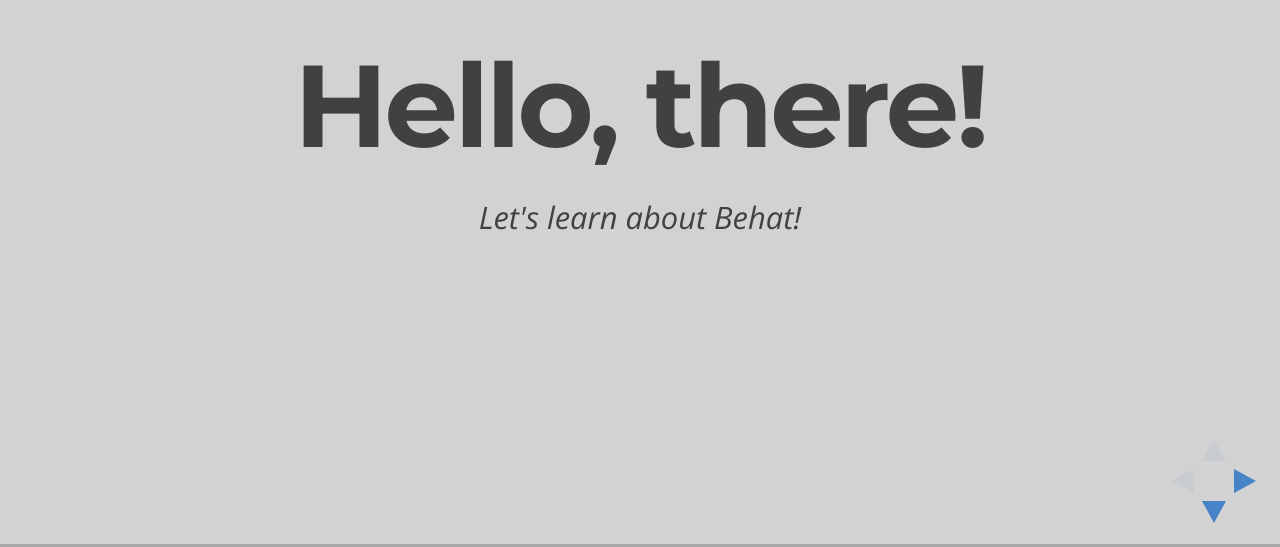
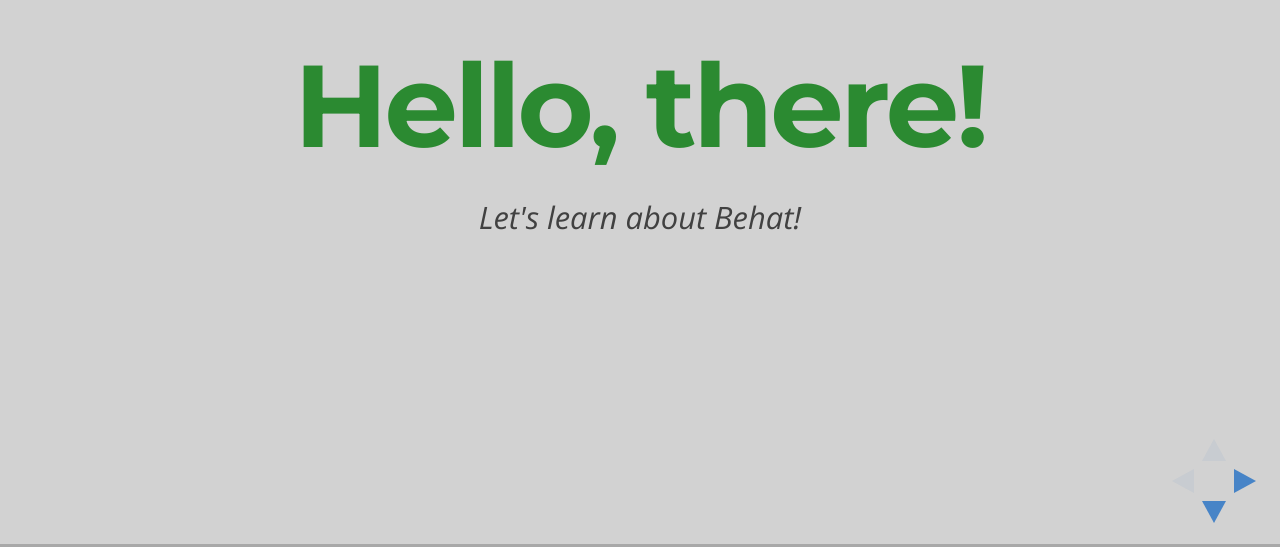
Before and after one commit to chasingmaxwell/behat-training, a website: page index.html in a window 1280 px wide. Shown: the part 253-800 px from the top of the page. Drawn offline with nearby package versions, Linux system fonts and the light colour scheme.

Commit message:
Use green headings.

```diff
--- a/css/theme/source/4k.scss
+++ b/css/theme/source/4k.scss
@@ -47,6 +47,10 @@
   overflow: hidden;
   & > section > section {
     position: fixed;
+  }
+
+  h1, h2 {
+    color: #2B8A31;
   }
 
   h1, h2, h3, h4, h5, h6 {
```
Also changed, not shown: css/theme/4k.css.
